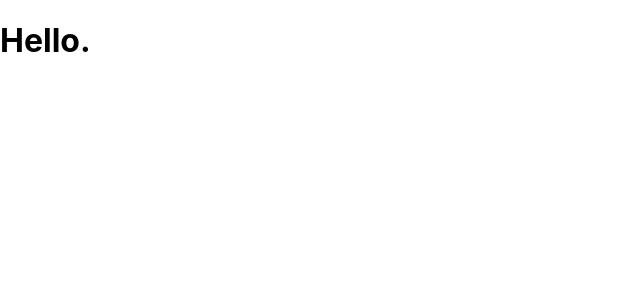
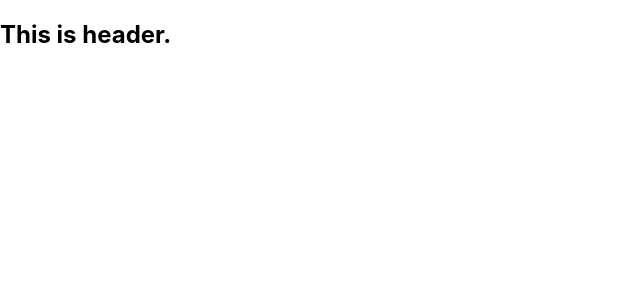
Before and after one commit to avri-el/front-end-group-work, a React (Create React App) app: page / in a window 1280 px wide. Shown: the top 300 px of the page, without its empty margins (0-640 px from the left). Built offline with nearby package versions, Linux system fonts and the light colour scheme.

Commit message:
add header

```diff
--- a/package.json
+++ b/package.json
@@ -6,7 +6,8 @@
     "cra-template": "1.2.0",
     "react": "^18.3.1",
     "react-dom": "^18.3.1",
-    "react-scripts": "5.0.1"
+    "react-scripts": "5.0.1",
+    "web-vitals": "^4.2.4"
   },
   "scripts": {
     "start": "react-scripts start",
--- a/src/App.js
+++ b/src/App.js
@@ -1,12 +1,11 @@
-import logo from './logo.svg';
-import './App.css';
+import Header from "./components/Header"
 
-const App= () => {
+const App = () => {
   return (
     <div>
-      <h1>Hello.</h1>
+      <Header/>
     </div>
   )
 }
 
-export default App;
+export default App
--- /dev/null
+++ b/src/components/Header/index.js
@@ -0,0 +1,5 @@
+const Header = () => {
+    return <h2>This is header.</h2>
+  }
+
+export default Header
```
Also changed, not shown: 1 other file (tests, documents, lock files or other folders).
